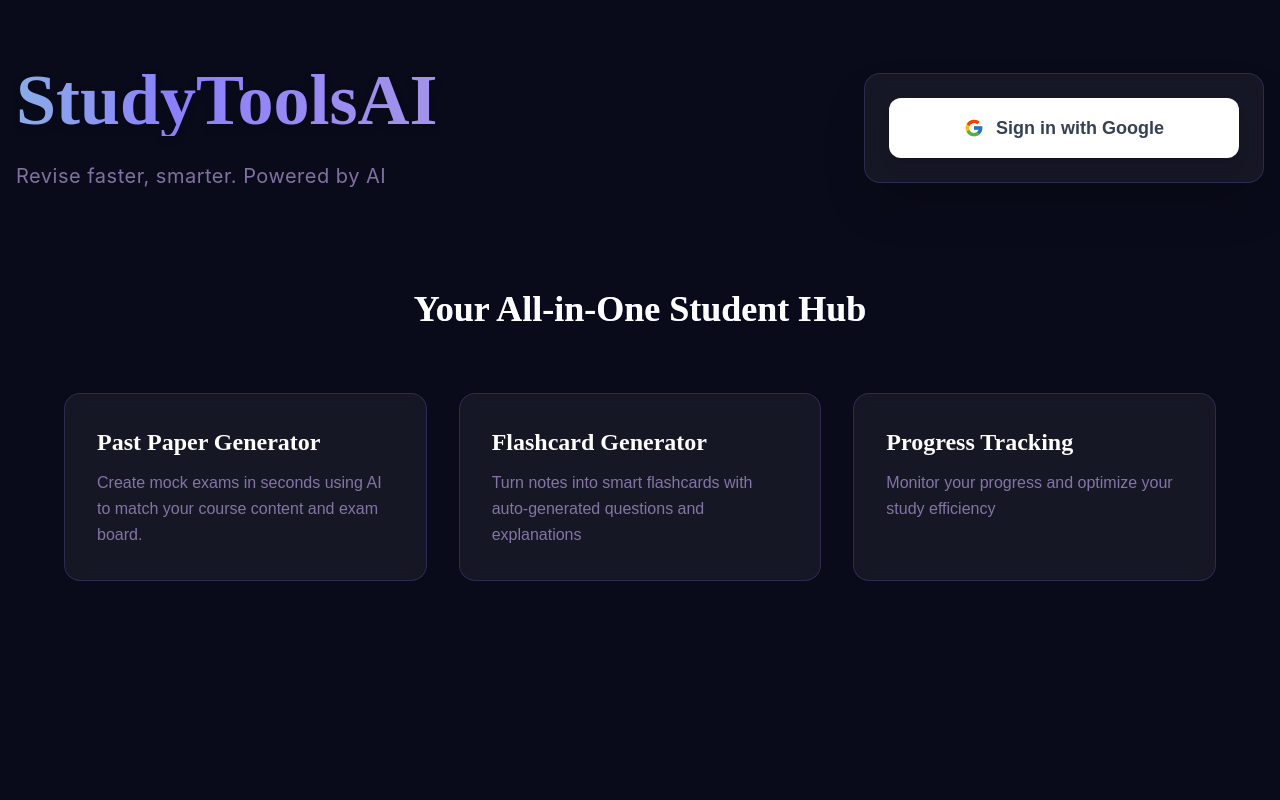
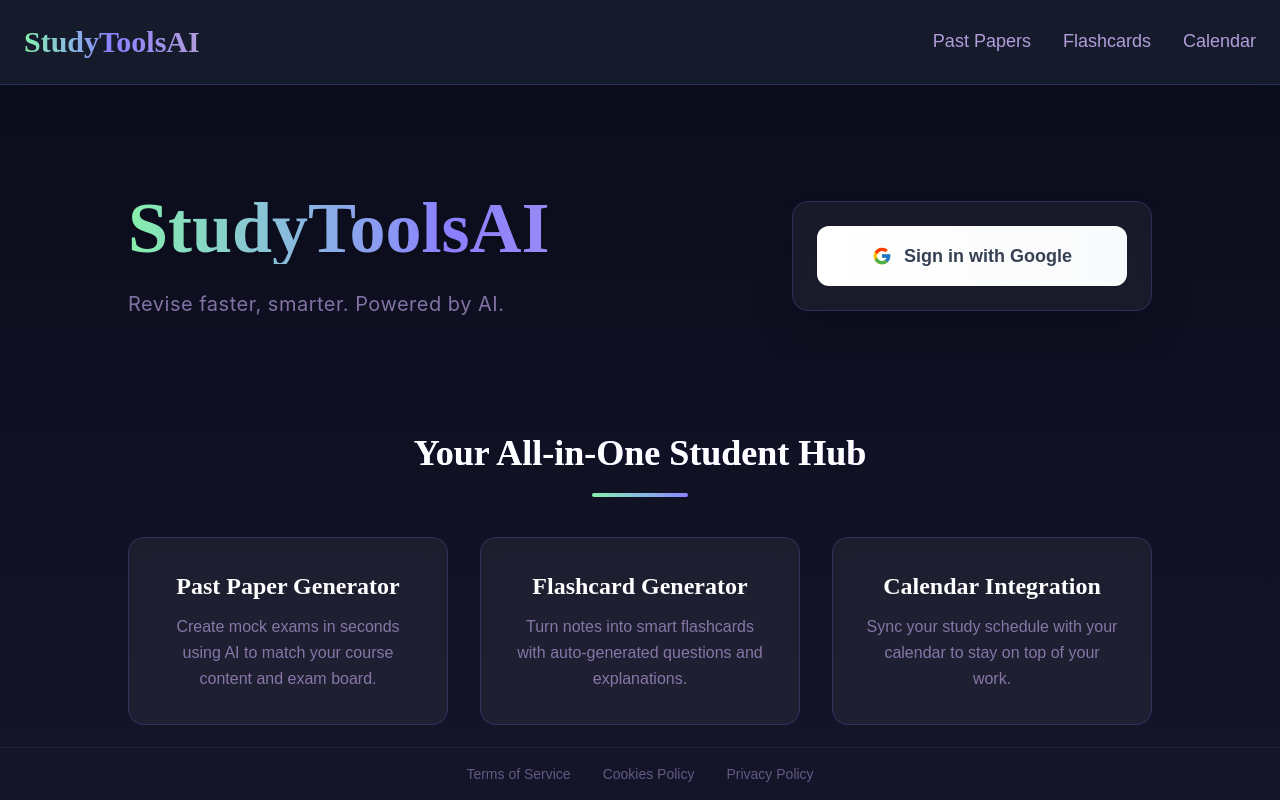
Before and after one commit to Cozkou/2025hackathon, a Next.js app in the folder studytoolsai-next/: page / in a window 1280 px wide. Built offline with nearby package versions, Linux system fonts and the light colour scheme.

Commit message:
Finished home page design.

```diff
--- a/studytoolsai-next/src/app/page.tsx
+++ b/studytoolsai-next/src/app/page.tsx
@@ -1,45 +1,31 @@
 'use client';
+
+import Header from '@/components/Header';
 
 export default function Home() {
     return (
-        <div className="min-h-screen bg-[#0A0B1A]">
-            <style jsx global>{`
-                @keyframes gradient {
-                    0% {
-                        background-position: 0% 50%;
-                    }
-                    50% {
-                        background-position: 100% 50%;
-                    }
-                    100% {
-                        background-position: 0% 50%;
-                    }
-                }
-                .animate-gradient {
-                    background-size: 200% auto;
-                    animation: gradient 8s linear infinite;
-                }
-            `}</style>
+        <div className="min-h-screen bg-gradient-to-b from-[#0A0B1A] to-[#141529] flex flex-col">
+            <Header />
 
-            {/* Top Section */}
-            <div className="container mx-auto px-4 pt-16 pb-24">
-                {/* Header */}
-                <div className="flex items-center justify-between mb-24">
-                    <div className="max-w-2xl">
-                        <h1 className="text-7xl font-bold mb-6 bg-gradient-to-r from-[#86efac] via-[#8B7FFF] to-[#B39DDB] text-transparent bg-clip-text font-['Poppins'] drop-shadow-lg animate-gradient">
+            {/* Main Content */}
+            <div className="container mx-auto px-4 pt-24 flex-1">
+                <div className="flex flex-col items-center text-center max-w-5xl mx-auto mt-24">
+                    <div className="flex items-center justify-between w-full gap-2 mb-20">
+                        <div className="flex-1 max-w-2xl pr-4">
+                            <h1 className="text-7xl font-bold text-left bg-gradient-to-r from-[#86efac] via-[#8B7FFF] to-[#B39DDB] text-transparent bg-clip-text font-['Poppins'] drop-shadow-lg animate-gradient">
                                 StudyToolsAI
                             </h1>
-                        <p className="text-xl text-[#B39DDB]/70 font-['Inter'] leading-relaxed tracking-wide">
-                            Revise faster, smarter. Powered by AI
+                            <p className="text-xl text-left text-[#B39DDB]/70 font-['Inter'] leading-relaxed tracking-wide mt-6 max-w-xl">
+                                Revise faster, smarter. Powered by AI.
                             </p>
                         </div>
 
                         {/* Sign in Button */}
-                    <div className="w-[400px]">
+                        <div className="w-[360px] transform hover:scale-[1.02] transition-all duration-300">
                             <div className="bg-white/5 backdrop-blur-sm p-6 rounded-2xl shadow-2xl border border-[#8B7FFF]/20 hover:border-[#8B7FFF]/40 transition-all duration-400">
                                 <button
                                     type="button"
-                                className="w-full bg-white py-4 rounded-xl font-semibold hover:bg-gray-50 hover:scale-[1.02] transition-all duration-400 flex items-center justify-center space-x-3 shadow-lg text-gray-700"
+                                    className="w-full bg-gradient-to-r from-white to-gray-50 py-4 rounded-xl font-semibold hover:shadow-lg transition-all duration-400 flex items-center justify-center space-x-3 text-gray-700"
                                 >
                                     <svg className="w-5 h-5" xmlns="http://www.w3.org/2000/svg" viewBox="0 0 48 48">
                                         <path fill="#FFC107" d="M43.611,20.083H42V20H24v8h11.303c-1.649,4.657-6.08,8-11.303,8c-6.627,0-12-5.373-12-12c0-6.627,5.373-12,12-12c3.059,0,5.842,1.154,7.961,3.039l5.657-5.657C34.046,6.053,29.268,4,24,4C12.955,4,4,12.955,4,24c0,11.045,8.955,20,20,20c11.045,0,20-8.955,20-20C44,22.659,43.862,21.35,43.611,20.083z"/>
@@ -54,14 +40,15 @@ export default function Home() {
                     </div>
 
                     {/* Features Section */}
-                <div className="mt-24">
-                    <h2 className="text-4xl font-bold text-center mb-16 text-white font-['Playfair_Display'] bg-gradient-to-r from-[#86efac] via-[#8B7FFF] to-[#B39DDB] text-transparent bg-clip-text">
+                    <div className="mt-8" id="features">
+                        <h2 className="text-4xl font-bold text-center mb-16 text-white font-['Playfair_Display'] bg-gradient-to-r from-[#86efac] via-[#8B7FFF] to-[#B39DDB] text-transparent bg-clip-text relative">
                             Your All-in-One Student Hub
+                            <div className="absolute -bottom-6 left-1/2 transform -translate-x-1/2 w-24 h-1 bg-gradient-to-r from-[#86efac] to-[#8B7FFF] rounded-full"></div>
                         </h2>
 
                         <div className="grid grid-cols-1 md:grid-cols-3 gap-8 max-w-6xl mx-auto">
                             {/* Feature 1 */}
-                        <div className="bg-white/5 backdrop-blur-sm p-8 rounded-2xl border border-[#8B7FFF]/20 hover:border-[#8B7FFF]/40 transition-all duration-400 group hover:transform hover:scale-105">
+                            <div className="group bg-white/5 backdrop-blur-sm p-8 rounded-2xl border border-[#8B7FFF]/20 hover:border-[#8B7FFF]/40 transition-all duration-300 hover:transform hover:scale-[1.02]">
                                 <h3 className="text-2xl font-bold text-white mb-3 font-['Poppins']">Past Paper Generator</h3>
                                 <p className="text-[#B39DDB]/70 leading-relaxed">
                                     Create mock exams in seconds using AI to match your course content and exam board.
@@ -69,25 +56,41 @@ export default function Home() {
                             </div>
 
                             {/* Feature 2 */}
-                        <div className="bg-white/5 backdrop-blur-sm p-8 rounded-2xl border border-[#8B7FFF]/20 hover:border-[#8B7FFF]/40 transition-all duration-400 group hover:transform hover:scale-105">
-
+                            <div className="group bg-white/5 backdrop-blur-sm p-8 rounded-2xl border border-[#8B7FFF]/20 hover:border-[#8B7FFF]/40 transition-all duration-300 hover:transform hover:scale-[1.02]">
                                 <h3 className="text-2xl font-bold text-white mb-3 font-['Poppins']">Flashcard Generator</h3>
                                 <p className="text-[#B39DDB]/70 leading-relaxed">
-                            Turn notes into smart flashcards with auto-generated questions and explanations
+                                    Turn notes into smart flashcards with auto-generated questions and explanations.
                                 </p>
                             </div>
 
                             {/* Feature 3 */}
-                        <div className="bg-white/5 backdrop-blur-sm p-8 rounded-2xl border border-[#8B7FFF]/20 hover:border-[#8B7FFF]/40 transition-all duration-400 group hover:transform hover:scale-105">
-
-                            <h3 className="text-2xl font-bold text-white mb-3 font-['Poppins']">Progress Tracking</h3>
+                            <div className="group bg-white/5 backdrop-blur-sm p-8 rounded-2xl border border-[#8B7FFF]/20 hover:border-[#8B7FFF]/40 transition-all duration-300 hover:transform hover:scale-[1.02]">
+                                <h3 className="text-2xl font-bold text-white mb-3 font-['Poppins']">Calendar Integration</h3>
                                 <p className="text-[#B39DDB]/70 leading-relaxed">
-                                Monitor your progress and optimize your study efficiency
+                                    Sync your study schedule with your calendar to stay on top of your work.
                                 </p>
                             </div>
                         </div>
                     </div>
                 </div>
             </div>
+
+            {/* Footer */}
+            <footer className="border-t border-[#8B7FFF]/10 mt-auto">
+                <div className="container mx-auto px-4 py-4">
+                    <div className="flex justify-center space-x-8">
+                        <a href="/terms" className="text-sm text-[#B39DDB]/50 hover:text-[#B39DDB] transition-colors">
+                            Terms of Service
+                        </a>
+                        <a href="/cookies" className="text-sm text-[#B39DDB]/50 hover:text-[#B39DDB] transition-colors">
+                            Cookies Policy
+                        </a>
+                        <a href="/privacy" className="text-sm text-[#B39DDB]/50 hover:text-[#B39DDB] transition-colors">
+                            Privacy Policy
+                        </a>
+                    </div>
+                </div>
+            </footer>
+        </div>
     );
 }
--- /dev/null
+++ b/studytoolsai-next/src/components/Header.tsx
@@ -0,0 +1,34 @@
+import React from 'react';
+
+const Header = () => {
+    return (
+        <header className="fixed top-0 left-0 right-0 z-50 bg-[#151B2B] border-b border-[#8B7FFF]/20">
+
+            <div className="backdrop-blur-sm">
+                <div className="container mx-auto px-6 py-6">
+                    <div className="flex items-center justify-between">
+                        <div className="text-3xl font-bold bg-gradient-to-r from-[#86efac] via-[#8B7FFF] to-[#B39DDB] text-transparent bg-clip-text font-['Poppins']">
+                            StudyToolsAI
+                        </div>
+                        <nav className="flex items-center space-x-8">
+                            <a href="#pastpapers" className="flex flex-col items-center group">
+                                <span className="text-[#B39DDB] group-hover:text-white transition-colors duration-300 text-lg font-medium">Past Papers</span>
+                                <span className="h-[2px] w-0 group-hover:w-[80%] bg-gradient-to-r from-[#86efac] to-[#8B7FFF] transition-all duration-300"></span>
+                            </a>
+                            <a href="#flashcards" className="flex flex-col items-center group">
+                                <span className="text-[#B39DDB] group-hover:text-white transition-colors duration-300 text-lg font-medium">Flashcards</span>
+                                <span className="h-[2px] w-0 group-hover:w-[80%] bg-gradient-to-r from-[#86efac] to-[#8B7FFF] transition-all duration-300"></span>
+                            </a>
+                            <a href="#calendar" className="flex flex-col items-center group">
+                                <span className="text-[#B39DDB] group-hover:text-white transition-colors duration-300 text-lg font-medium">Calendar</span>
+                                <span className="h-[2px] w-0 group-hover:w-[80%] bg-gradient-to-r from-[#86efac] to-[#8B7FFF] transition-all duration-300"></span>
+                            </a>
+                        </nav>
+                    </div>
+                </div>
+            </div>
+        </header>
+    );
+};
+
+export default Header;
```
Lines whose indentation alone changed are shown as unchanged.
